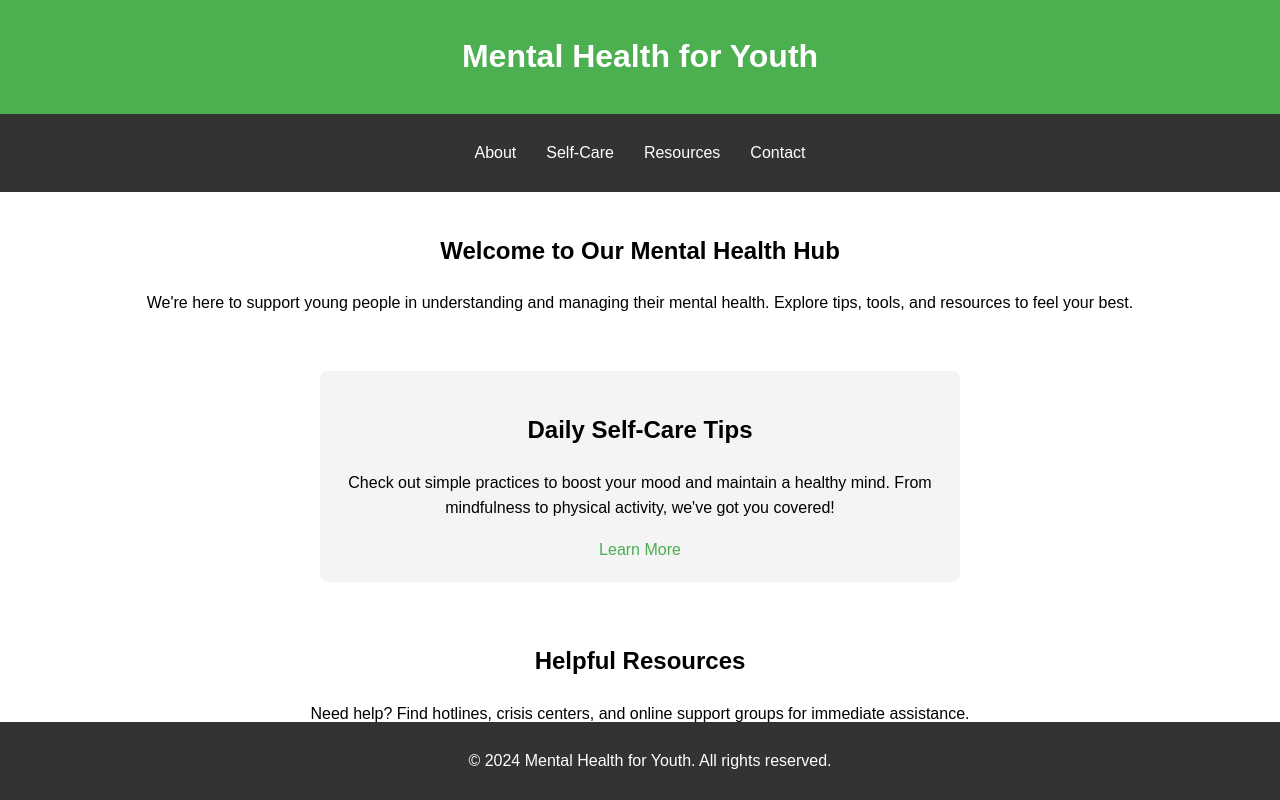
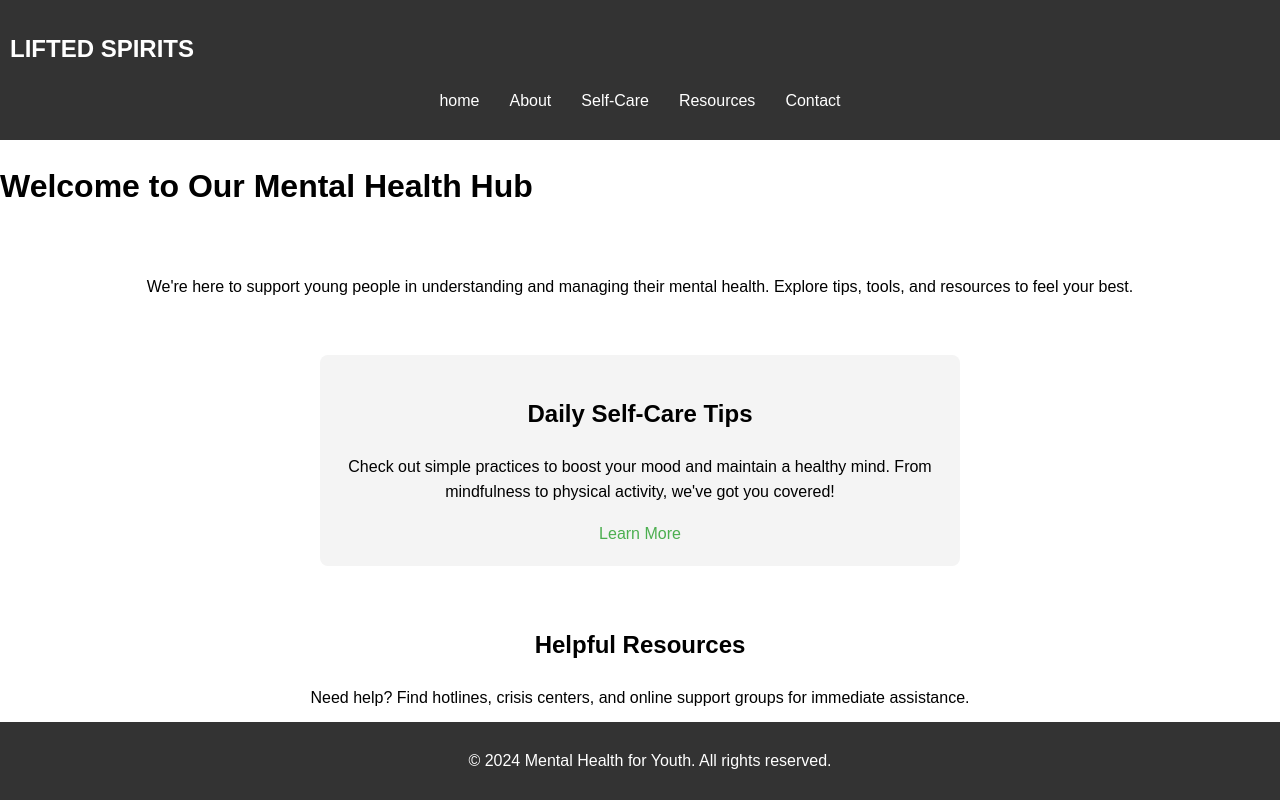
Before and after one commit to vicky123vee/mental-health, a plain HTML site: page index.html in a window 1280 px wide. Shown: the top 800 px of the page. Drawn offline with Linux system fonts and the light colour scheme.

Commit message:
Add files via upload

```diff
--- a/index.html
+++ b/index.html
@@ -10,21 +10,32 @@
 </head>
 <body>
   <!-- Navigation Bar -->
-  <header>
-    <h1>Mental Health for Youth</h1>
-  </header>
   <nav>
+    <div class="Navigation bar">
+        <h1>LIFTED SPIRITS</h1>
+    </div>
+    <div class="link">
     <ul>
+      <li><a href="#home">home</a></li>
       <li><a href="#about">About</a></li>
       <li><a href="#self-care">Self-Care</a></li>
       <li><a href="#resources">Resources</a></li>
       <li><a href="#contact">Contact</a></li>
     </ul>
+    </div>
   </nav>
+  <div class="hero">
+    <h1>Welcome to Our Mental Health Hub</h1>
+  </div>
+
+
+
+
+
 
   <!-- Main Content -->
   <section id="about">
-    <h2>Welcome to Our Mental Health Hub</h2>
+    <h2></h2>
     <p>We're here to support young people in understanding and managing their mental health. Explore tips, tools, and resources to feel your best.</p>
   </section>
 
--- a/style.css
+++ b/style.css
@@ -53,3 +53,7 @@
       bottom: 0;
       width: 100%;
     }
+
+    .hero{
+
+    }
```
Also changed, not shown: smile discussion.jpg (added), smiling secion.jpeg (added), 1 other file.
